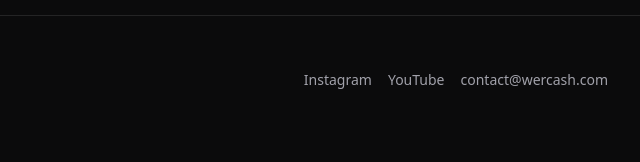
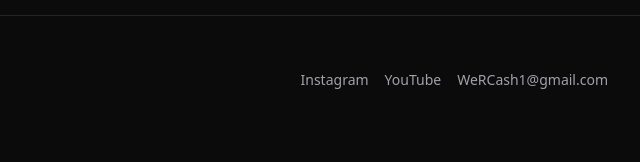
Before and after one commit to snakegunslinger-prog/WeRCash-Home, a plain HTML site: page index.html in a window 1280 px wide. Shown: the part 3265-3427 px from the top of the page, 640-1280 px from the left. Drawn offline with nearby package versions, Linux system fonts and the light colour scheme.

Commit message:
Update index.html

```diff
--- a/index.html
+++ b/index.html
@@ -210,7 +210,7 @@
         <div class="text-sm text-zinc-400 flex gap-4">
           <a class="hover:text-white" target="_blank" rel="noopener" href="https://www.instagram.com/wersnakenation/">Instagram</a>
           <a class="hover:text-white" target="_blank" rel="noopener" href="https://www.youtube.com/@WeRSnakeNation">YouTube</a>
-          <a class="hover:text-white" href="mailto:contact@wercash.com">contact@wercash.com</a>
+          <a class="hover:text-white" href="mailto:WeRCash1@gmail.com">WeRCash1@gmail.com</a>
         </div>
       </div>
       <p class="mt-3 text-xs text-zinc-500">© <span id="year"></span> WeRCash. Educational content only; not financial advice. Provider terms apply.</p>
```
